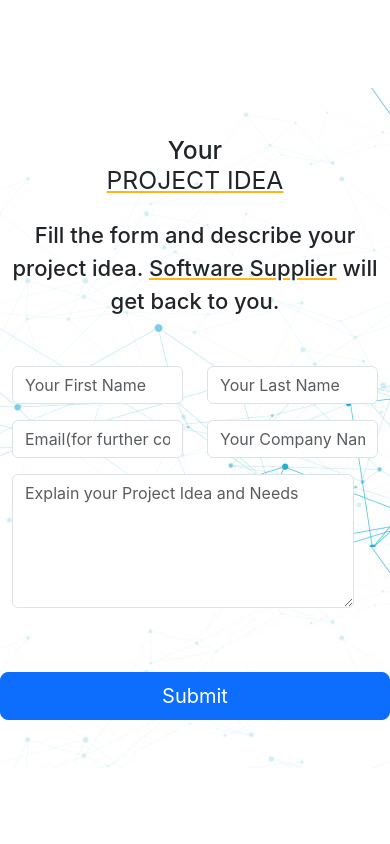
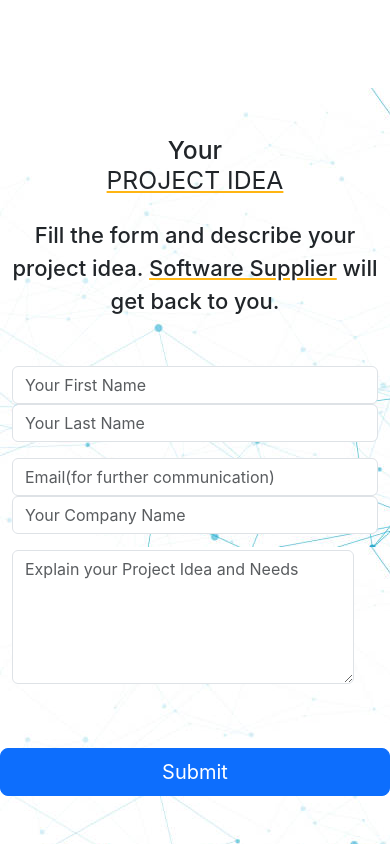
Before and after one commit to gagan257/Bharat-Soft-Supplier, a React (Create React App) app: page / in a window 390 px wide. Shown: the part 1332-2176 px from the top of the page. Before the commit the page ends 2100 px from the top, so only its background shows below. Built offline with nearby package versions, Linux system fonts and the light colour scheme.

Commit message:
updated form alignment

```diff
--- a/src/components/form.js
+++ b/src/components/form.js
@@ -15,7 +15,7 @@
         </p>
         <form>
           <div class="row">
-            <div class="col">
+            <div class="col-md">
               <input
                 type="text"
                 class="form-control"
@@ -26,7 +26,7 @@
                 required
               />
             </div>
-            <div class="col">
+            <div class="col-md">
               <input
                 type="text"
                 class="form-control"
@@ -39,7 +39,7 @@
             </div>
           </div>
           <div class="row mt-3">
-            <div class="col">
+            <div class="col-md">
               <input
                 type="text"
                 class="form-control"
@@ -50,7 +50,7 @@
                 required
               />
             </div>
-            <div class="col">
+            <div class="col-md">
               <input
                 type="text"
                 class="form-control"
```
